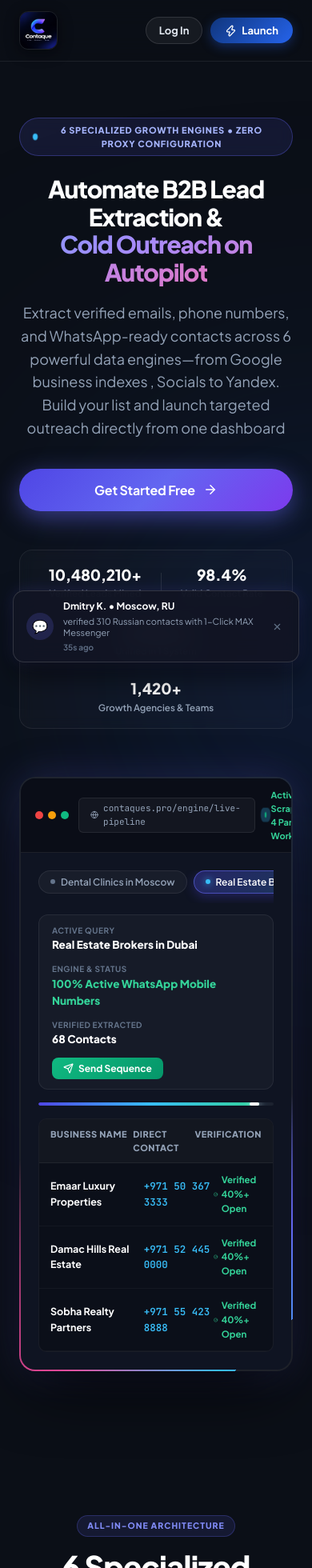
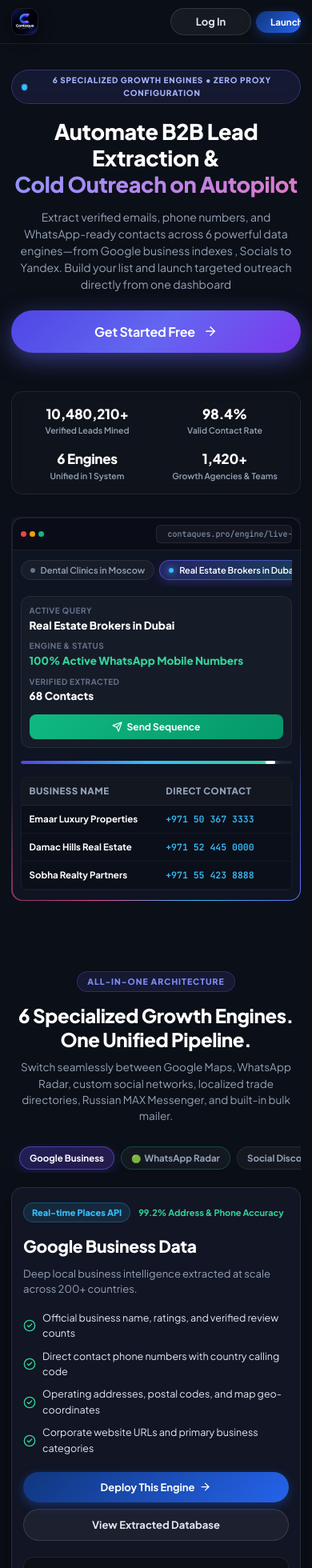
Before and after one commit to devanggoswami/contaque, a React (Vite) app: page / in a window 390 px wide. Shown: the top 1960 px of the page at 80% size. Built offline with nearby package versions, Linux system fonts and the light colour scheme; no server answers.

Commit message:
fix(landing): overhaul mobile layout, eliminate horizontal overflow, and optimize UI for small screens

```diff
--- a/src/index.css
+++ b/src/index.css
@@ -80,12 +80,16 @@
   padding: 0;
 }
 
-body {
+html, body {
   margin: 0;
+  padding: 0;
+  width: 100%;
+  max-width: 100vw;
+  overflow-x: hidden;
+  -webkit-overflow-scrolling: touch;
   background-color: var(--bg-app);
   color: var(--text-main);
   min-height: 100vh;
-  overflow-x: hidden;
 }
 
 #root {
--- a/src/pages/LandingPage.css
+++ b/src/pages/LandingPage.css
@@ -202,10 +202,30 @@
   width: 100%;
 }
 
-.nav-cta-actions {
+.nav-cta-actions,
+.nav-actions {
   display: flex;
   align-items: center;
   gap: 10px;
+}
+
+.nav-login-btn {
+  background: rgba(255, 255, 255, 0.06);
+  border: 1px solid rgba(255, 255, 255, 0.14);
+  color: #e2e8f0;
+  padding: 8px 16px;
+  border-radius: 9999px;
+  font-size: 13px;
+  font-weight: 700;
+  cursor: pointer;
+  transition: all 0.2s cubic-bezier(0.16, 1, 0.3, 1);
+  font-family: inherit;
+}
+
+.nav-login-btn:hover {
+  background: rgba(255, 255, 255, 0.12);
+  border-color: rgba(255, 255, 255, 0.25);
+  color: #ffffff;
 }
 
 .btn-glass-subtle {
@@ -1299,12 +1319,16 @@
   background: #111524;
   border: 1px solid rgba(255, 255, 255, 0.1);
   border-radius: 18px;
-  overflow: hidden;
+  overflow-x: auto;
+  -webkit-overflow-scrolling: touch;
   box-shadow: 0 16px 40px rgba(0, 0, 0, 0.4);
+  width: 100%;
+  max-width: 100%;
 }
 
 .comparison-table {
   width: 100%;
+  min-width: 620px;
   border-collapse: collapse;
   text-align: left;
 }
@@ -2314,30 +2338,528 @@
 }
 
 /* --------------------------------------------------------------------------
-   Responsive Layout Breakpoints
+   Comprehensive Mobile & Tablet Responsive Engine
    -------------------------------------------------------------------------- */
+
+/* Swipe indicator for table */
+.comparison-mobile-scroll-tip {
+  display: none;
+}
+
 @media (max-width: 900px) {
   .hero-headline { font-size: 38px; }
-  .engine-showcase-card { grid-template-columns: 1fr; }
+  .engine-showcase-card {
+    grid-template-columns: 1fr;
+    padding: 28px 22px;
+    gap: 24px;
+  }
   .workflow-grid { grid-template-columns: 1fr; }
   .footer-inner { grid-template-columns: 1fr 1fr; }
-  .m-table-header, .m-table-row {
-    grid-template-columns: 2fr 1.5fr 1fr;
+  .hero-floating-badge { display: none; }
+
+  .pricing-cards-grid {
+    grid-template-columns: 1fr;
+    max-width: 480px;
+    margin: 0 auto;
+  }
+
+  .comparison-mobile-scroll-tip {
+    display: inline-flex;
+    align-items: center;
+    gap: 6px;
+    font-size: 12px;
+    font-weight: 600;
+    color: #818cf8;
+    background: rgba(99, 102, 241, 0.12);
+    border: 1px solid rgba(99, 102, 241, 0.25);
+    padding: 5px 14px;
+    border-radius: 9999px;
+    margin-bottom: 14px;
+  }
+}
+
+@media (max-width: 768px) {
+  /* Hide the intrusive live activity toast on mobile/tablet so it never blocks content or CTAs */
+  .live-activity-toast {
+    display: none !important;
+  }
+
+  /* Disable heavy ambient blurred spheres on mobile to prevent subpixel horizontal overflow & save GPU */
+  .ambient-sphere {
+    display: none !important;
+  }
+}
+
+@media (max-width: 640px) {
+  /* Prevent horizontal scroll globally across all mobile viewports */
+  .landing-container {
+    overflow-x: hidden;
+    max-width: 100vw;
+    width: 100%;
+  }
+
+  /* Compact Clean Mobile Navbar */
+  .landing-navbar {
+    padding: 0;
+  }
+  .navbar-inner {
+    padding: 10px 14px;
+  }
+  .brand-logo-img {
+    height: 34px;
+  }
+  .brand-name {
+    font-size: 15px;
+  }
+  .brand-tagline {
+    font-size: 7.5px;
+    letter-spacing: 0.5px;
+  }
+  .nav-links-desktop {
+    display: none;
+  }
+  .nav-cta-actions,
+  .nav-actions {
+    gap: 6px;
+  }
+  .nav-login-btn {
+    padding: 6px 10px;
+    font-size: 11.5px;
+  }
+  .nav-cta,
+  .btn-primary-gradient {
+    padding: 6px 12px;
+    font-size: 11.5px;
+    white-space: nowrap;
+  }
+  .nav-cta span {
+    font-size: 11.5px;
+  }
+
+  /* Hero Section */
+  .hero-section {
+    padding: 32px 14px 44px 14px;
+    width: 100%;
+    max-width: 100%;
+    box-sizing: border-box;
+  }
+  .hero-content {
+    max-width: 100%;
+  }
+  .hero-pill-badge {
+    padding: 5px 12px;
+    margin-bottom: 18px;
+  }
+  .badge-text {
+    font-size: 10px;
+  }
+  .hero-headline {
+    font-size: 27px;
+    line-height: 1.22;
+    letter-spacing: -0.4px;
+    margin-bottom: 14px;
+  }
+  .hero-subheadline {
+    font-size: 14px;
+    line-height: 1.5;
+    margin-bottom: 22px;
+  }
+  .hero-cta-group {
+    flex-direction: column;
+    width: 100%;
+    gap: 10px;
+  }
+  .hero-cta-btn,
+  .hero-secondary-btn {
+    width: 100%;
+    justify-content: center;
+    padding: 13px 20px;
+    font-size: 13.5px;
+    box-sizing: border-box;
+  }
+
+  /* Social Proof Bar: 2x2 Grid */
+  .hero-social-proof-bar {
+    display: grid;
+    grid-template-columns: 1fr 1fr;
+    gap: 14px 8px;
+    padding: 14px 12px;
+    margin-top: 24px;
+    border-radius: 14px;
+  }
+  .proof-divider {
+    display: none;
+  }
+  .proof-item strong {
+    font-size: 17px;
+  }
+  .proof-item span {
+    font-size: 10.5px;
+    text-align: center;
+  }
+
+  /* Hero Interactive Scraper Mockup: Fits iPhone SE (375px) perfectly */
+  .hero-mockup-wrapper {
+    margin: 28px auto 0 auto;
+    width: 100%;
+    max-width: 100%;
+    box-sizing: border-box;
+    overflow: hidden;
+  }
+  .mockup-rotating-beam-frame {
+    border-radius: 14px;
+    padding: 1.5px;
+    width: 100%;
+    box-sizing: border-box;
+  }
+  .mockup-window-frame {
+    border-radius: 13px;
+    width: 100%;
+    box-sizing: border-box;
+  }
+  .mockup-header-bar {
+    padding: 8px 10px;
+    gap: 6px;
+  }
+  .window-dots {
+    gap: 4px;
+  }
+  .window-dots .dot {
+    width: 7px;
+    height: 7px;
+  }
+  .mockup-search-preview {
+    font-size: 10px;
+    padding: 3px 8px;
+    max-width: 170px;
+    overflow: hidden;
+    text-overflow: ellipsis;
+    white-space: nowrap;
+  }
+  .mockup-live-status {
+    display: none; /* Prevents 480px overflow */
+  }
+  .mockup-body {
+    padding: 12px 10px;
+    width: 100%;
+    box-sizing: border-box;
+  }
+  .mockup-chips-row {
+    gap: 6px;
+    margin-bottom: 12px;
+    padding-bottom: 8px;
+  }
+  .mockup-chip-btn {
+    padding: 5px 11px;
+    font-size: 11px;
+  }
+  .mockup-top-stats {
+    display: flex;
+    flex-direction: column;
+    gap: 8px;
+    padding: 10px;
+  }
+  .mockup-top-stats .m-stat {
+    width: 100%;
+  }
+  .mockup-trigger-btn {
+    width: 100%;
+    justify-content: center;
+    padding: 8px 12px;
+    margin-top: 4px;
+    font-size: 12px;
+  }
+  .mockup-leads-table {
+    border-radius: 8px;
+    width: 100%;
+    overflow: hidden;
+  }
+  .m-table-header,
+  .m-table-row {
+    grid-template-columns: 1.4fr 1.2fr;
+    padding: 8px 10px;
+    font-size: 11.5px;
   }
   .m-table-header span:nth-child(3),
   .m-table-header span:nth-child(4),
+  .m-table-header span:nth-child(5),
   .m-table-row span:nth-child(3),
-  .m-table-row span:nth-child(4) {
+  .m-table-row span:nth-child(4),
+  .m-table-row span:nth-child(5) {
     display: none;
   }
-  .hero-floating-badge { display: none; }
-}
-
-@media (max-width: 640px) {
-  .hero-headline { font-size: 30px; }
-  .nav-links-desktop { display: none; }
-  .footer-inner { grid-template-columns: 1fr; }
-  .hero-email-form { flex-direction: column; }
-  .hero-cta-btn, .hero-secondary-btn { width: 100%; justify-content: center; }
-  .live-activity-toast { left: 16px; right: 16px; bottom: 16px; max-width: none; }
-}
+
+  /* General Section Containers */
+  .section-container {
+    padding: 44px 14px;
+    width: 100%;
+    max-width: 100%;
+    box-sizing: border-box;
+  }
+  .section-header-center {
+    margin-bottom: 24px;
+  }
+  .section-header-center h2 {
+    font-size: 24px;
+    line-height: 1.25;
+    letter-spacing: -0.4px;
+    margin-bottom: 10px;
+  }
+  .section-header-center p {
+    font-size: 13.5px;
+    line-height: 1.5;
+  }
+
+  /* Engine Showcase */
+  .engines-tabs-bar {
+    justify-content: flex-start;
+    padding: 4px 10px;
+    margin-bottom: 18px;
+  }
+  .engine-tab-btn {
+    padding: 6px 12px;
+    font-size: 11.5px;
+  }
+  .engine-showcase-card {
+    padding: 18px 14px;
+    border-radius: 14px;
+    gap: 20px;
+  }
+  .showcase-left h3 {
+    font-size: 21px;
+    letter-spacing: -0.3px;
+    margin-bottom: 8px;
+  }
+  .engine-tagline {
+    font-size: 13px;
+    line-height: 1.5;
+    margin-bottom: 16px;
+  }
+  .engine-features-list {
+    margin-bottom: 20px;
+    gap: 9px;
+  }
+  .engine-features-list li {
+    font-size: 12.5px;
+    gap: 8px;
+  }
+  .showcase-action-btns {
+    flex-direction: column;
+    width: 100%;
+    gap: 8px;
+  }
+  .showcase-action-btns button {
+    width: 100%;
+    justify-content: center;
+    box-sizing: border-box;
+    padding: 11px 16px;
+    font-size: 13px;
+  }
+  .live-preview-box {
+    padding: 14px 10px;
+    border-radius: 12px;
+  }
+  .preview-top {
+    margin-bottom: 12px;
+    padding-bottom: 8px;
+  }
+  .preview-title {
+    font-size: 11px;
+  }
+  .sample-card {
+    padding: 10px;
+  }
+  .sample-info strong {
+    font-size: 12px;
+  }
+  .sample-details {
+    font-size: 10px;
+    flex-wrap: wrap;
+    gap: 4px;
+  }
+
+  /* Workflow Steps */
+  .workflow-grid {
+    gap: 14px;
+  }
+  .workflow-step-card {
+    padding: 20px 16px;
+    border-radius: 14px;
+  }
+  .step-number {
+    font-size: 28px;
+    margin-bottom: 10px;
+  }
+  .workflow-step-card h4 {
+    font-size: 16px;
+    margin-bottom: 8px;
+  }
+  .workflow-step-card p {
+    font-size: 13px;
+    margin-bottom: 14px;
+  }
+
+  /* Comparison Table Mobile */
+  .comparison-table-wrapper {
+    border-radius: 12px;
+    width: 100%;
+  }
+  .comparison-table {
+    min-width: 580px;
+  }
+  .comparison-table th {
+    padding: 12px 14px;
+    font-size: 12px;
+  }
+  .comparison-table td {
+    padding: 12px 14px;
+    font-size: 12px;
+  }
+
+  /* Pricing Cards Mobile */
+  #pricing.section-container {
+    padding-top: 24px;
+    padding-bottom: 32px;
+  }
+  .pricing-main-heading {
+    font-size: 24px;
+    margin: 4px 0 10px 0;
+  }
+  .pricing-subtitle {
+    font-size: 13px;
+  }
+  .pricing-currency-toggle-wrapper {
+    padding: 4px 12px;
+    gap: 8px;
+  }
+  .pricing-cards-grid {
+    grid-template-columns: 1fr;
+    max-width: 100%;
+    width: 100%;
+    gap: 16px;
+    padding: 0;
+    box-sizing: border-box;
+  }
+  .pricing-card {
+    width: 100%;
+    max-width: 100%;
+    box-sizing: border-box;
+    padding: 18px 14px;
+    border-radius: 14px;
+  }
+  .pricing-card-top-row {
+    flex-wrap: wrap;
+    gap: 6px;
+  }
+  .pricing-plan-name {
+    font-size: 17px;
+  }
+  .pricing-price-display {
+    flex-direction: column;
+    align-items: flex-start;
+    gap: 4px;
+    margin: 6px 0 10px 0;
+  }
+  .price-number {
+    font-size: 26px;
+  }
+  .pricing-plan-tagline-inline {
+    white-space: normal;
+    max-width: 100%;
+    font-size: 11px;
+    line-height: 1.4;
+  }
+  .rates-row-item {
+    font-size: 11.5px;
+  }
+  .rates-engine-name {
+    font-size: 11px;
+  }
+  .rates-engine-price {
+    font-size: 11.5px;
+  }
+  .pricing-action-btn {
+    padding: 12px;
+    font-size: 13px;
+    width: 100%;
+  }
+
+  /* FAQ Section Mobile */
+  .faq-accordion-item {
+    padding: 14px 14px;
+    border-radius: 12px;
+  }
+  .faq-question-row h4 {
+    font-size: 14px;
+    line-height: 1.35;
+  }
+  .faq-answer-content p {
+    font-size: 13px;
+    line-height: 1.5;
+  }
+
+  /* Final CTA Card Mobile */
+  .final-cta-section {
+    padding: 0 14px;
+    margin-bottom: 50px;
+  }
+  .final-cta-card {
+    padding: 34px 16px;
+    border-radius: 16px;
+  }
+  .final-cta-card h2 {
+    font-size: 23px;
+    line-height: 1.25;
+    margin-bottom: 10px;
+  }
+  .final-cta-card p {
+    font-size: 13.5px;
+    margin-bottom: 24px;
+  }
+  .final-cta-actions {
+    flex-direction: column;
+    width: 100%;
+    gap: 10px;
+  }
+  .btn-primary-gradient.big {
+    width: 100%;
+    justify-content: center;
+    padding: 13px 20px;
+    box-sizing: border-box;
+  }
+  .btn-glass-subtle {
+    width: 100%;
+    justify-content: center;
+    box-sizing: border-box;
+  }
+
+  /* Footer Mobile */
+  .landing-footer {
+    padding: 40px 16px 24px 16px;
+  }
+  .footer-inner-v2 {
+    grid-template-columns: 1fr;
+    gap: 24px;
+  }
+  .footer-newsletter-box {
+    max-width: 100%;
+    width: 100%;
+  }
+  .newsletter-input-group {
+    flex-direction: column;
+    gap: 8px;
+  }
+  .newsletter-input {
+    width: 100%;
+    box-sizing: border-box;
+  }
+  .newsletter-btn {
+    width: 100%;
+    justify-content: center;
+  }
+  .footer-bottom-bar {
+    flex-direction: column;
+    align-items: flex-start;
+    gap: 18px;
+  }
+}
--- a/src/pages/LandingPage.jsx
+++ b/src/pages/LandingPage.jsx
@@ -782,6 +782,11 @@
           <p>Compare our automated multi-engine pipeline against traditional manual prospecting and expensive single-source scrapers.</p>
         </div>
 
+        <div className="comparison-mobile-scroll-tip">
+          <ArrowRight size={13} />
+          <span>Swipe horizontally to compare all platforms</span>
+        </div>
+
         <div className="comparison-table-wrapper">
           <table className="comparison-table">
             <thead>
```
